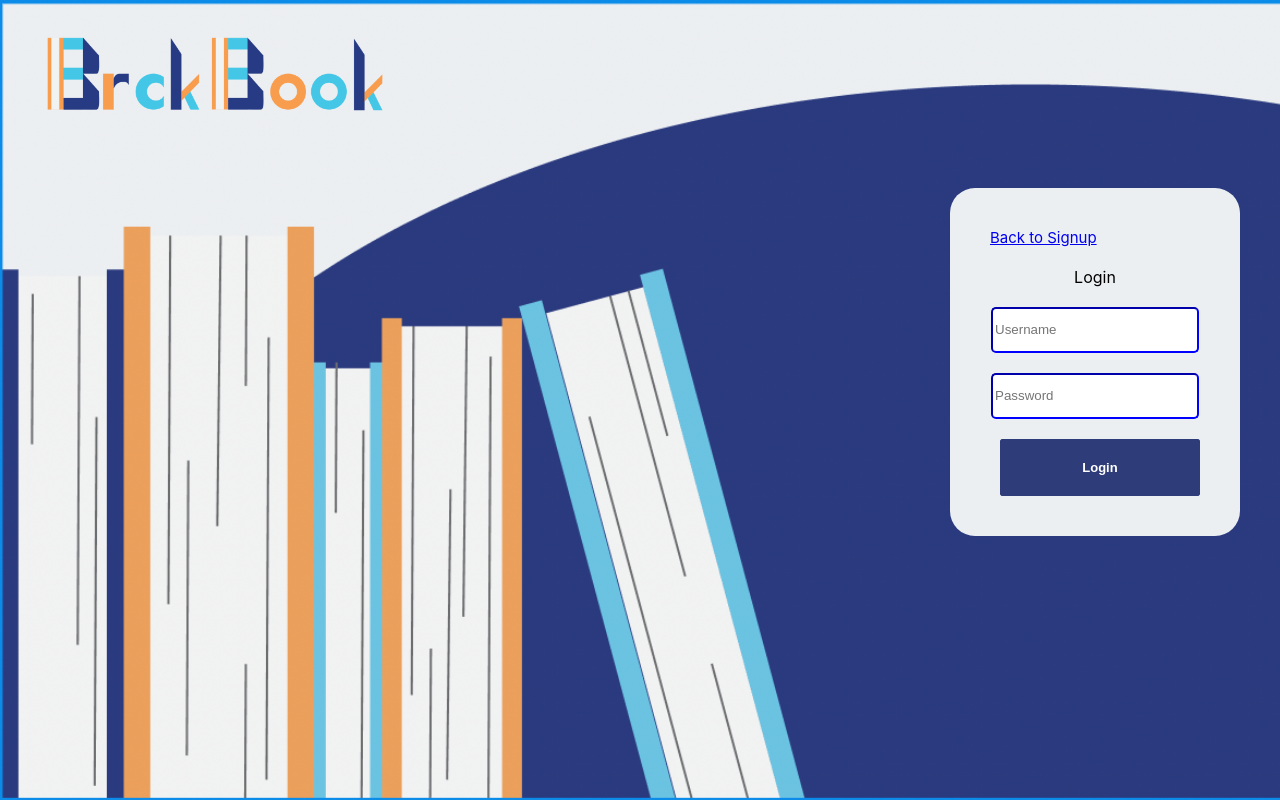
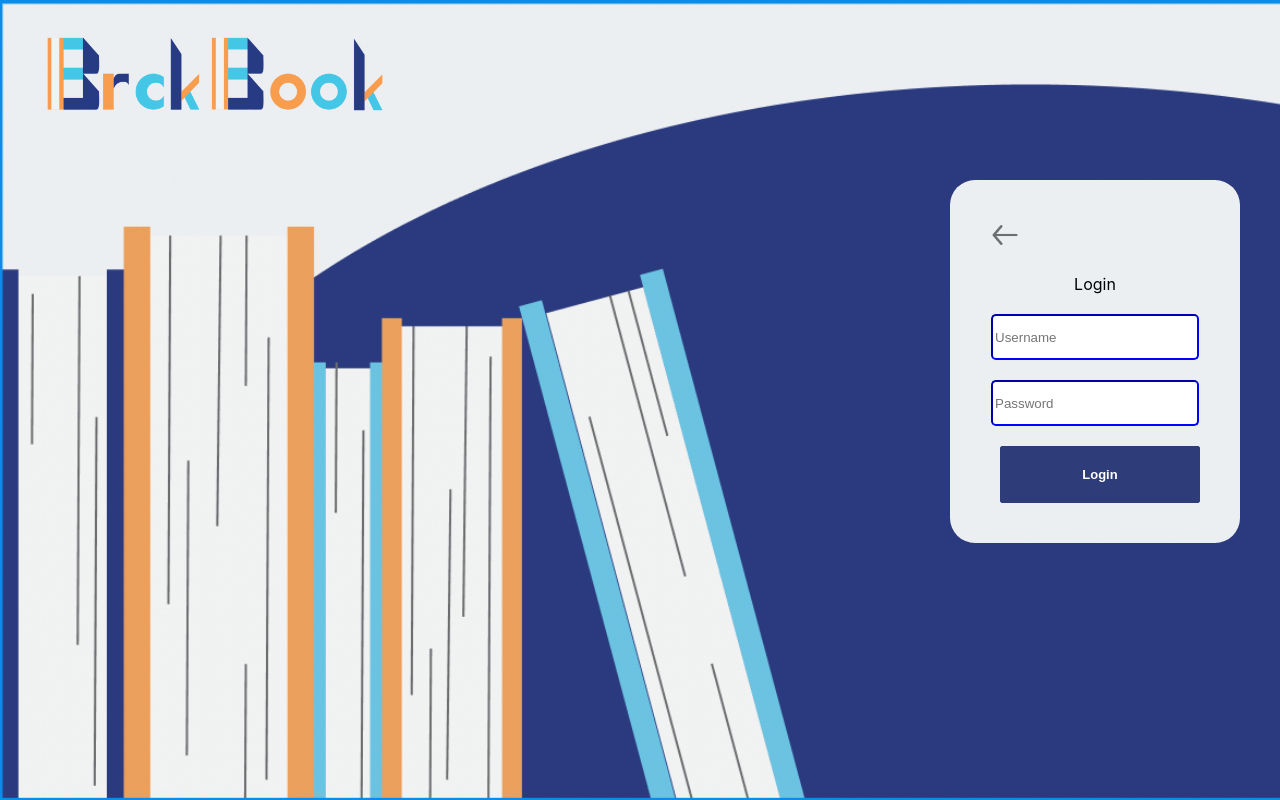
Before and after one commit to blin4504/BrckBook, a React (Create React App) app in the folder frontends/frontends/: page /login in a window 1280 px wide. Built offline with nearby package versions, Linux system fonts and the light colour scheme.

Commit message:
change back button

```diff
--- /dev/null
+++ b/frontends/frontends/src/components/back.js
@@ -0,0 +1,7 @@
+import ico from"../media/back.png";
+
+export default function Back(){
+    return(
+        <img className="back" src={ico} alt = "logo" />
+    );
+}
--- a/frontends/frontends/src/index.css
+++ b/frontends/frontends/src/index.css
@@ -24,6 +24,10 @@ code {
   height: 60vh;
   width: 100vh;
   margin-left: 55vh;
+}
+.back {
+  max-height: 30px;
+  max-width: 30px;
 }
 
 .block,
--- a/frontends/frontends/src/pages/login.js
+++ b/frontends/frontends/src/pages/login.js
@@ -1,5 +1,6 @@
 import React, { useState, useEffect } from 'react';
 import { Link } from 'react-router-dom';
+import Back from '../components/back';
 import Logo from '../components/Logo';
 import loginService from '../services/login'
 
@@ -28,7 +29,10 @@ export default function Login() {
             <Logo />
             <div class="block2">
                 <div className='login-form'>
-                <Link to ="/" class="b2signup">Back to Signup</Link>
+                {/* <Link to ="/" class="b2signup">Back to Signup</Link> */}
+                    <Link to="/" class="b2signup">
+                        <Back />
+                    </Link>
                     <div>Login</div>
                     <form>
                         <input class="input"
```
